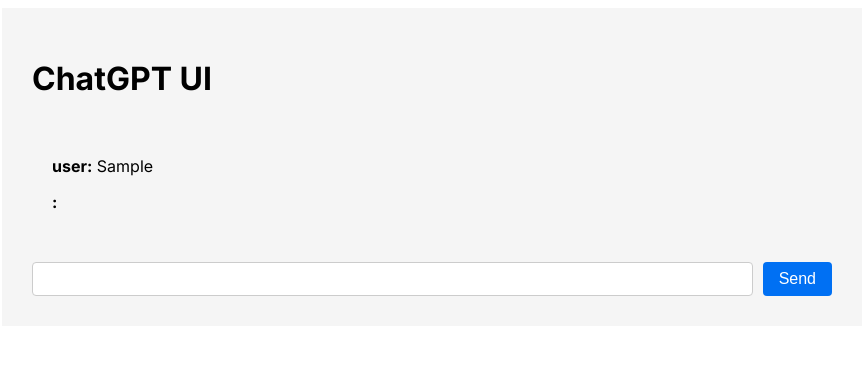
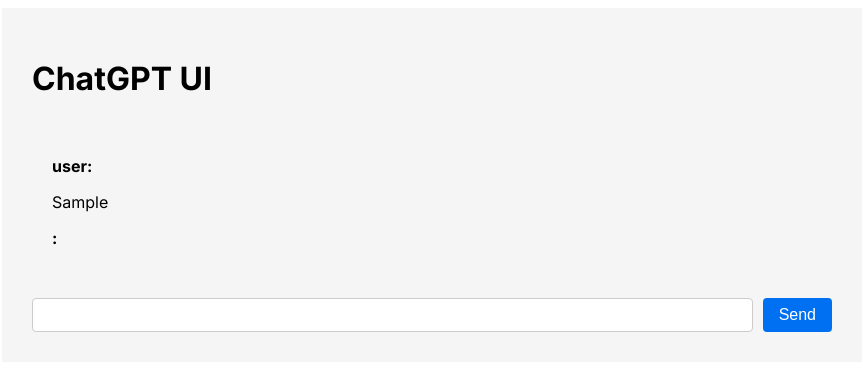
Before and after one commit to acifani/chatgpt-ui, a Next.js app: page / in a window 1280 px wide. Both pictures are taken after typing "Sample" into the empty fields and a click on the button "Send". Shown: the top 370 px of the page, without its empty margins (208-1071 px from the left). Built offline with nearby package versions, Linux system fonts and the light colour scheme; no server answers.

Commit message:
feat: markdown + syntax highlight

```diff
--- a/app/page.module.css
+++ b/app/page.module.css
@@ -16,4 +16,6 @@
 
 .message {
   margin-bottom: 10px;
+  white-space: pre-wrap;
+  word-wrap: break-word;
 }
--- a/app/page.tsx
+++ b/app/page.tsx
@@ -3,6 +3,9 @@
 import { Inter } from 'next/font/google';
 import { type FormEvent, useState } from 'react';
 import styles from './page.module.css';
+import ReactMarkdown from 'react-markdown';
+import { Prism as SyntaxHighlighter } from 'react-syntax-highlighter';
+import { oneLight } from 'react-syntax-highlighter/dist/esm/styles/prism';
 
 const inter = Inter({ subsets: ['latin'] });
 
@@ -41,7 +44,28 @@
         <div className={styles.chat}>
           {messages.map((msg, i) => (
             <p key={i} className={styles.message}>
-              <b>{msg.role}:</b> {msg.content}
+              <b>{msg.role}:</b>
+              <ReactMarkdown
+                components={{
+                  code({ node, inline, className, children, ...props }) {
+                    const match = /language-(\w+)/.exec(className || '');
+
+                    return (
+                      <SyntaxHighlighter
+                        // @ts-expect-error
+                        style={oneLight}
+                        language={match?.[1] || undefined}
+                        PreTag="div"
+                        {...props}
+                      >
+                        {String(children).replace(/\n$/, '')}
+                      </SyntaxHighlighter>
+                    );
+                  },
+                }}
+              >
+                {msg.content}
+              </ReactMarkdown>
             </p>
           ))}
         </div>
--- a/package.json
+++ b/package.json
@@ -18,6 +18,11 @@
     "openai": "^3.2.1",
     "react": "18.2.0",
     "react-dom": "18.2.0",
+    "react-markdown": "^8.0.6",
+    "react-syntax-highlighter": "^15.5.0",
     "typescript": "5.0.2"
+  },
+  "devDependencies": {
+    "@types/react-syntax-highlighter": "^15.5.6"
   }
 }
```
Also changed, not shown: 1 other file (tests, documents, lock files or other folders).
